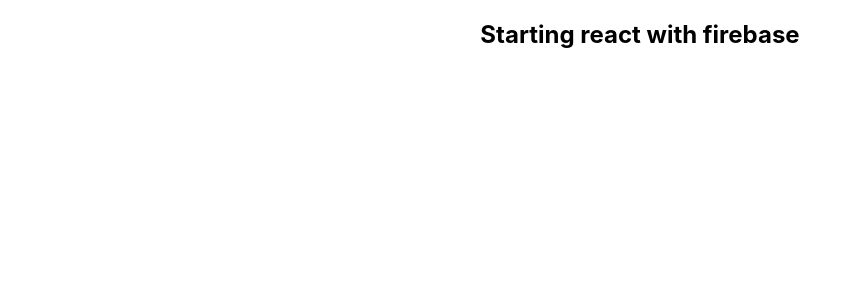
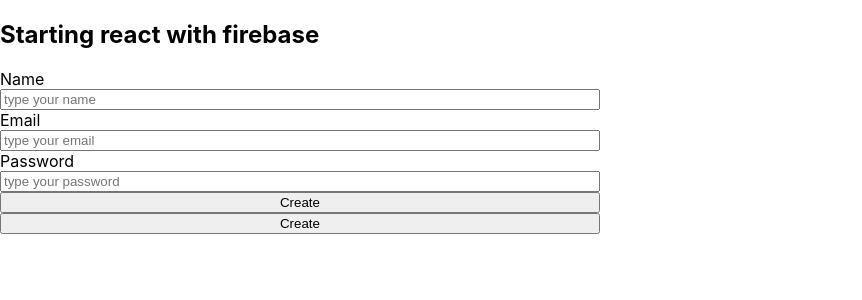
Before and after one commit to estevao2am/react-firebase-app, a React (Create React App) app: page / in a window 1280 px wide. Shown: the top 300 px of the page, without its empty margins (0-862 px from the left). Built offline with nearby package versions, Linux system fonts and the light colour scheme.

Commit message:
create and getUser

```diff
--- a/src/App.css
+++ b/src/App.css
@@ -1,38 +1,5 @@
-.App {
-  text-align: center;
-}
-
-.App-logo {
-  height: 40vmin;
-  pointer-events: none;
-}
-
-@media (prefers-reduced-motion: no-preference) {
-  .App-logo {
-    animation: App-logo-spin infinite 20s linear;
-  }
-}
-
-.App-header {
-  background-color: #282c34;
-  min-height: 100vh;
+.container {
+  width: 600px;
   display: flex;
   flex-direction: column;
-  align-items: center;
-  justify-content: center;
-  font-size: calc(10px + 2vmin);
-  color: white;
 }
-
-.App-link {
-  color: #61dafb;
-}
-
-@keyframes App-logo-spin {
-  from {
-    transform: rotate(0deg);
-  }
-  to {
-    transform: rotate(360deg);
-  }
-}
--- a/src/App.js
+++ b/src/App.js
@@ -1,10 +1,72 @@
+import { useState } from "react";
 import "./App.css";
 import { db } from "./firebaseConnection";
+import { addDoc, collection, doc, getDoc } from "firebase/firestore";
 
 function App() {
+  const [name, setName] = useState("");
+  const [email, setEmail] = useState("");
+  const [password, setPassword] = useState("");
+
+  async function handleAdd() {
+    await addDoc(collection(db, "Users"), {
+      name: name,
+      email: email,
+      password: password,
+    })
+      .then(() => {
+        console.log("Deuuu");
+      })
+      .catch((error) => {
+        console.log("erro" + error);
+      });
+  }
+
+  async function getPost() {
+    const postRef = doc(db, "Users", "blxpSMirngsItEmF3V0a");
+    await getDoc(postRef)
+      .then((snapshot) => {
+        setName(snapshot.data().name);
+        setEmail(snapshot.data().email);
+        setPassword(snapshot.data().password);
+      })
+      .catch(() => {
+        console.log("Errooo");
+      });
+  }
+
   return (
     <div className="App">
       <h2>Starting react with firebase</h2>
+      <div className="container">
+        <label>Name</label>
+        <input
+          type="text"
+          placeholder="type your name"
+          value={name}
+          onChange={(e) => setName(e.target.value)}
+        />
+
+        <label>Email</label>
+        <input
+          type="email"
+          placeholder="type your email"
+          value={email}
+          onChange={(e) => setEmail(e.target.value)}
+        />
+
+        <label>Password</label>
+        <input
+          type="password"
+          placeholder="type your password"
+          value={password}
+          onChange={(e) => setPassword(e.target.value)}
+        />
+
+        <button onClick={handleAdd}>Create</button>
+
+        <button onClick={getPost}>Create</button>
+      </div>
     </div>
   );
 }
```
